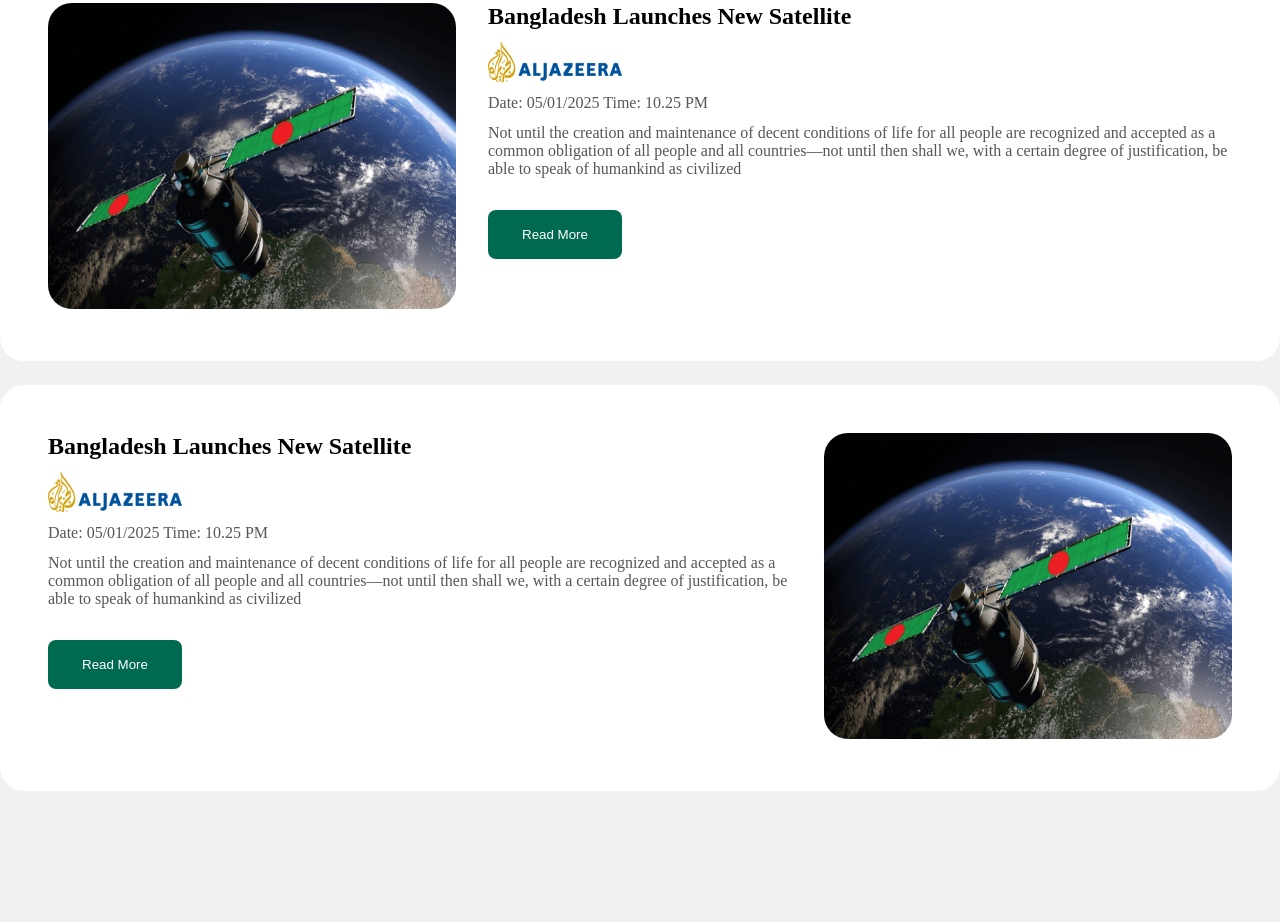
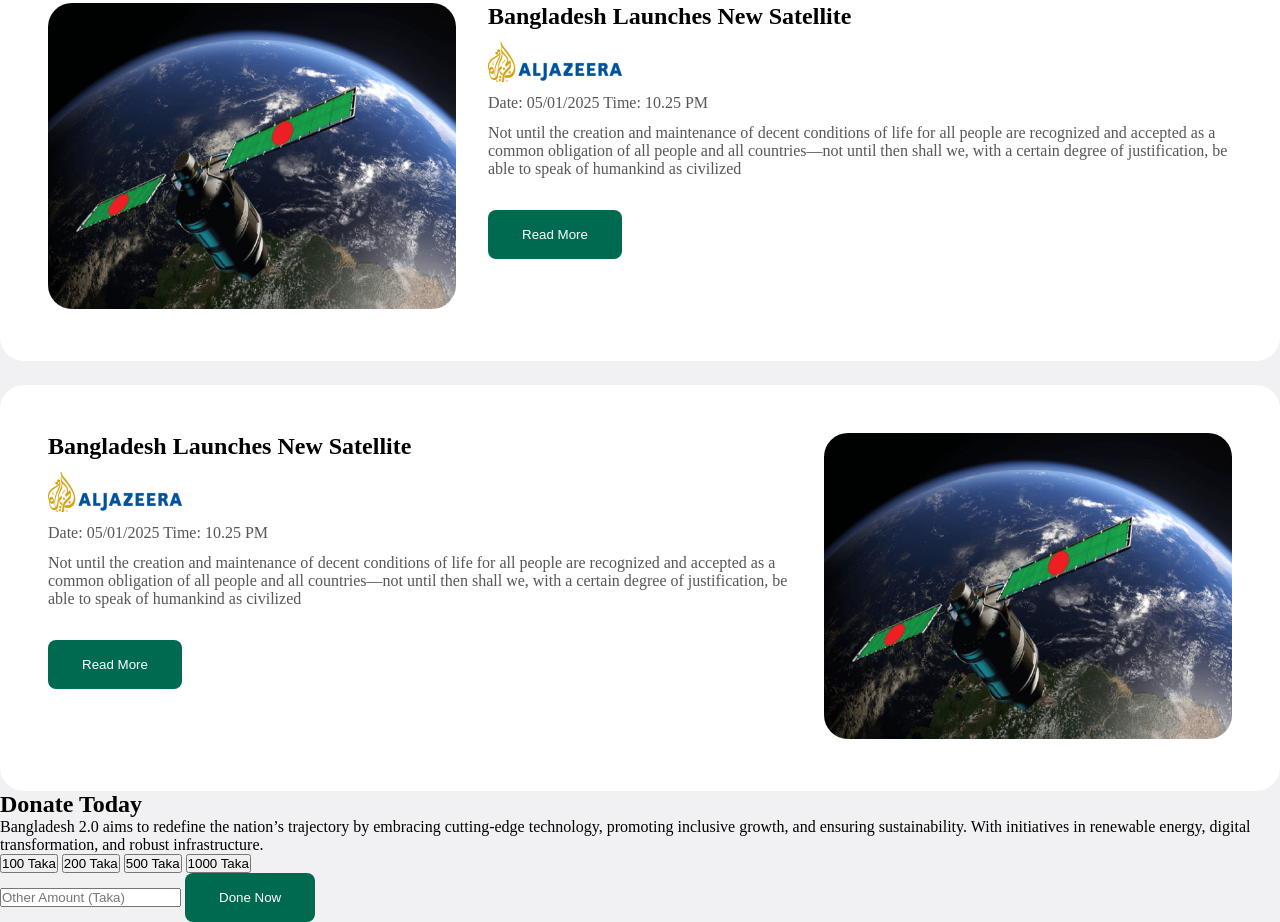
Before and after one commit to Saikot123/Assaingment-01, a plain HTML site: page index.html in a window 1280 px wide. Shown: the part 1375-2297 px from the top of the page. Before the commit the page ends 2166 px from the top, so only its background shows below. Drawn offline with Linux system fonts and the light colour scheme.

Commit message:
Added donation HTML Structure

```diff
--- a/index.html
+++ b/index.html
@@ -77,8 +77,17 @@
         </div>
     </section>
 
-    <section class="donation">
-
+    <section class="donation section-width">
+        <h2>Donate Today</h2>
+        <p>Bangladesh 2.0 aims to redefine the nation’s trajectory by embracing cutting-edge technology, promoting inclusive growth, and ensuring sustainability. With initiatives in renewable energy, digital transformation, and robust infrastructure.</p>
+        <div class="donatecontain">
+            <button>100 Taka</button>
+            <button>200 Taka</button>
+            <button>500 Taka</button>
+            <button>1000 Taka</button>
+        </div>
+        <input type="text" placeholder="Other Amount (Taka)">
+        <button class="btn">Done Now</button>
     </section>
 </body>
 </html>
--- a/style.css
+++ b/style.css
@@ -185,3 +185,9 @@ body{
 .rev{
     flex-direction: row-reverse;
 }
+
+/* Donation */
+
+.donation{
+
+}
```
